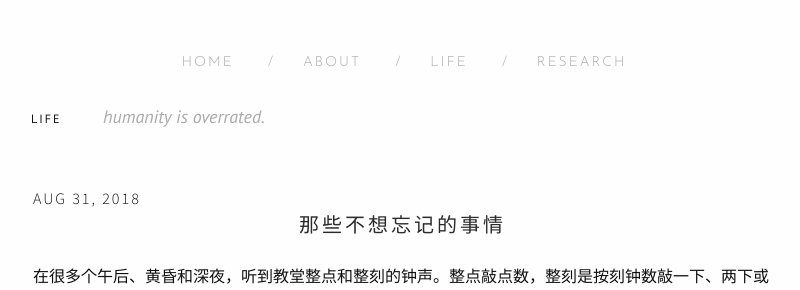
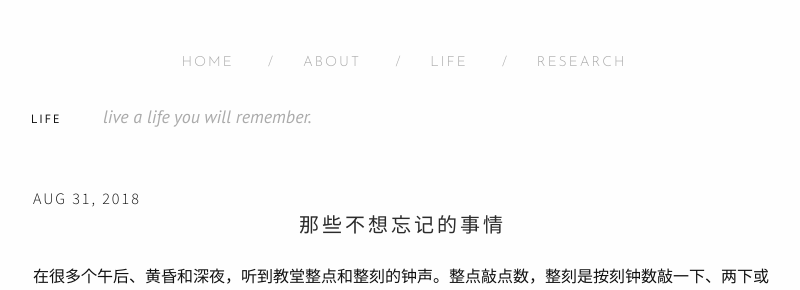
Before and after one commit to Stan7s/stan7s.github.io, a Jekyll site: the page built from life.md, in a window 1280 px wide. Shown: the part 199-489 px from the top of the page, without its empty margins (239-1039 px from the left). Built offline with Jekyll 4.4.1, drawn with Linux system fonts in a browser that asks for light colours; nearby versions of some CDN libraries.

Commit message:
Update life.md

```diff
--- a/life.md
+++ b/life.md
@@ -2,6 +2,6 @@
 layout: archive
 title: Life
 permalink: /life/
-tagline: "Humanity is overrated."
+tagline: "live a life you will remember."
 category: "life"
 ---
```
